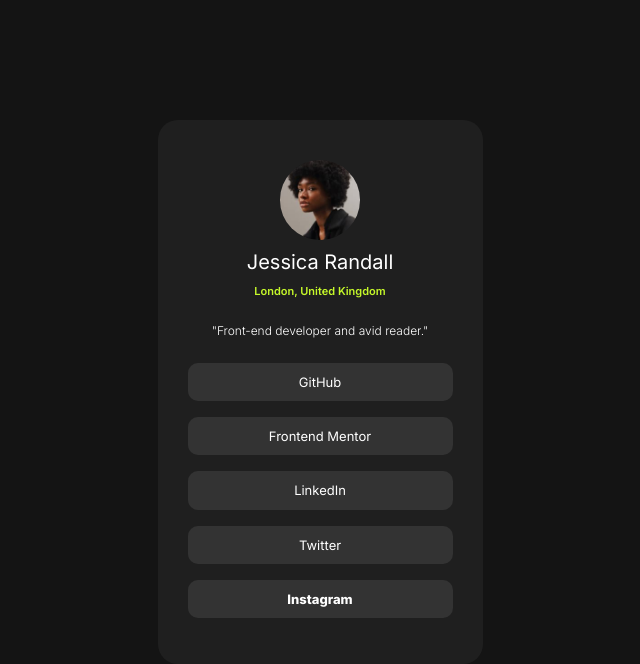
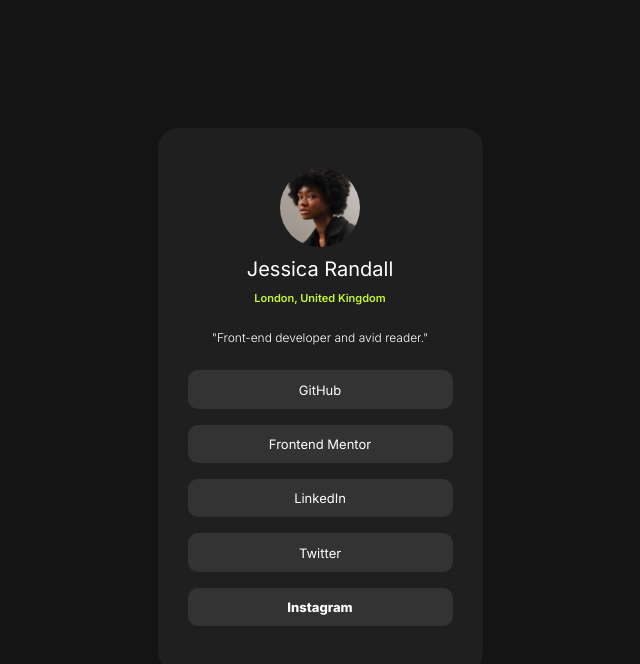
Before and after one commit to Utkarsh9571/social-links-profile, a plain HTML site: page index.html in a window 1280 px wide. Shown: the whole page, without its empty margins (320-960 px from the left). Drawn offline with Linux system fonts and the light colour scheme.

Commit message:
new css file

```diff
--- a/style.css
+++ b/style.css
@@ -9,10 +9,10 @@
     font-family: Inter, sans-serif;
     display: grid;
     place-content: center;
+    min-height: 100vh;
 }
 .container{
     padding: 20px;
-    margin: 100px;
 }
 .card {
     background-color: hsl(0, 0%, 12%);
```
